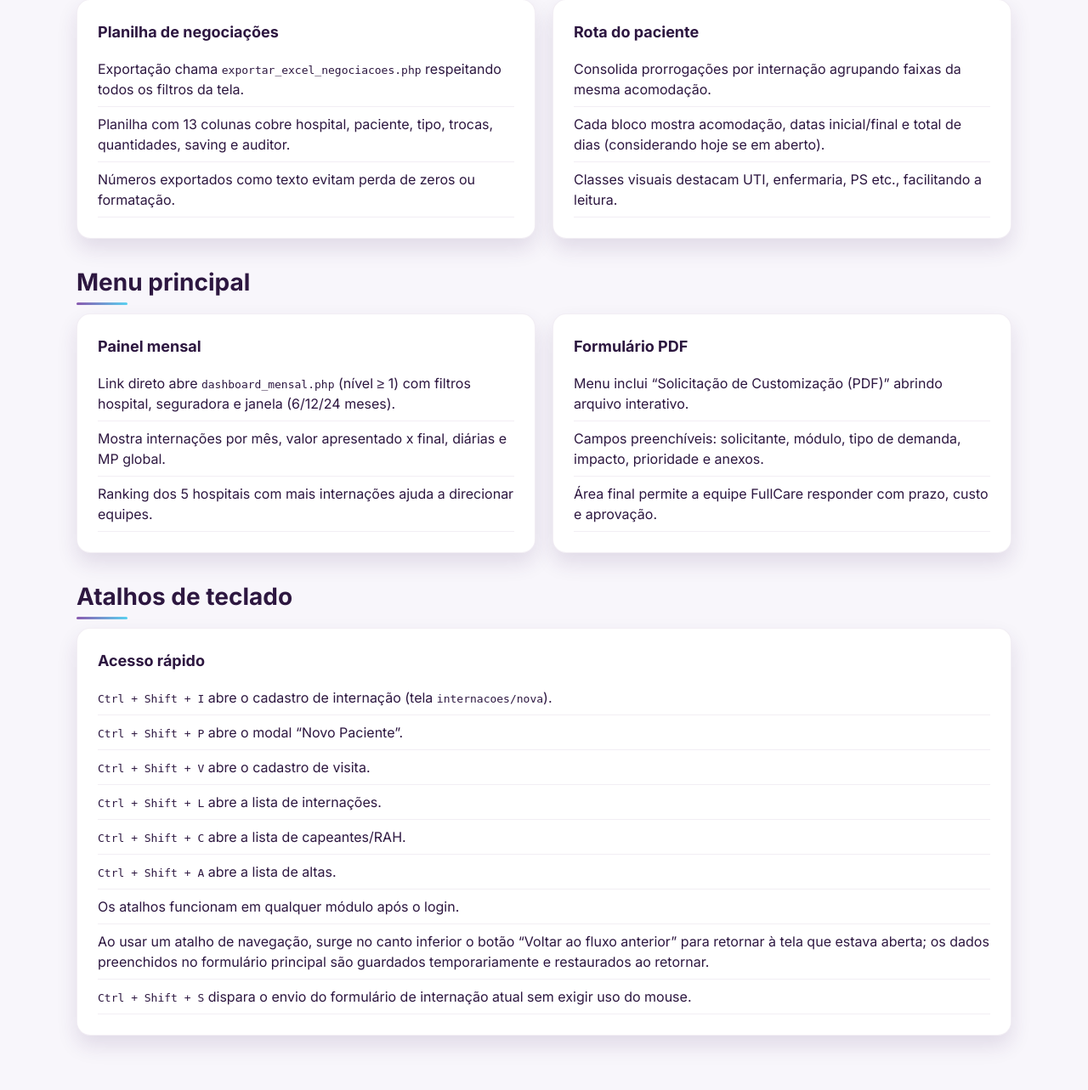
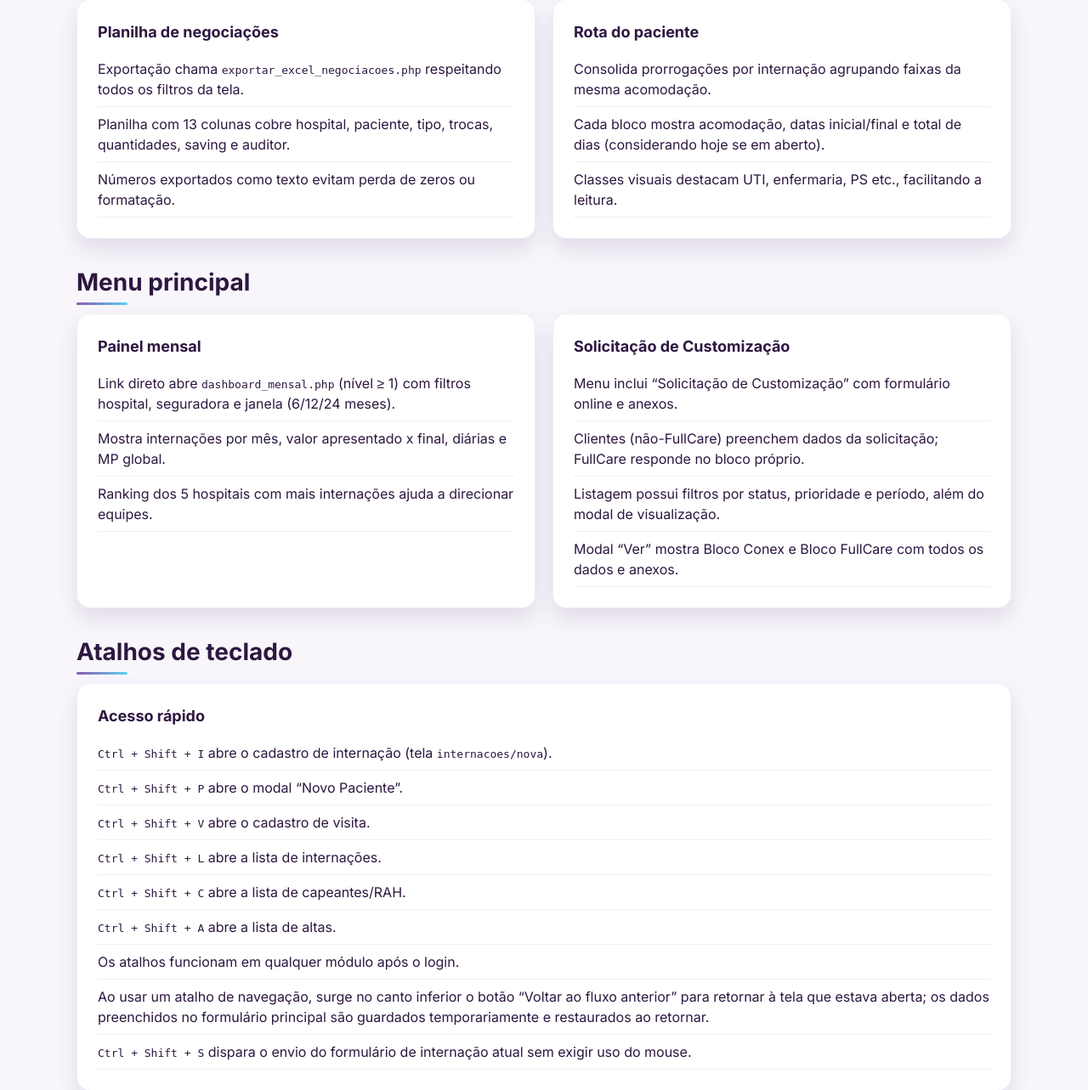
Before and after one commit to crisppi/FullCare, a PHP site: page /tcpdf/manual.html in a window 1280 px wide. Shown: the part 4382-5665 px from the top of the page at 85% size. Run offline with PHP 8.4, Linux system fonts and the light colour scheme.

Commit message:
atualizacao BI

```diff
--- a/manual.html
+++ b/manual.html
@@ -487,11 +487,12 @@
                     </ul>
                 </article>
                 <article class="card">
-                    <h3>Formulário PDF</h3>
+                    <h3>Solicitação de Customização</h3>
                     <ul class="list">
-                        <li>Menu inclui “Solicitação de Customização (PDF)” abrindo arquivo interativo.</li>
-                        <li>Campos preenchíveis: solicitante, módulo, tipo de demanda, impacto, prioridade e anexos.</li>
-                        <li>Área final permite a equipe FullCare responder com prazo, custo e aprovação.</li>
+                        <li>Menu inclui “Solicitação de Customização” com formulário online e anexos.</li>
+                        <li>Clientes (não-FullCare) preenchem dados da solicitação; FullCare responde no bloco próprio.</li>
+                        <li>Listagem possui filtros por status, prioridade e período, além do modal de visualização.</li>
+                        <li>Modal “Ver” mostra Bloco Conex e Bloco FullCare com todos os dados e anexos.</li>
                     </ul>
                 </article>
             </div>
```
Also changed, not shown: css/styleMenu.css (+10 -0 lines), list_solicitacao_customizacao.php (+8 -2 lines), templates/bi_topbar.php (+8 -2 lines).
